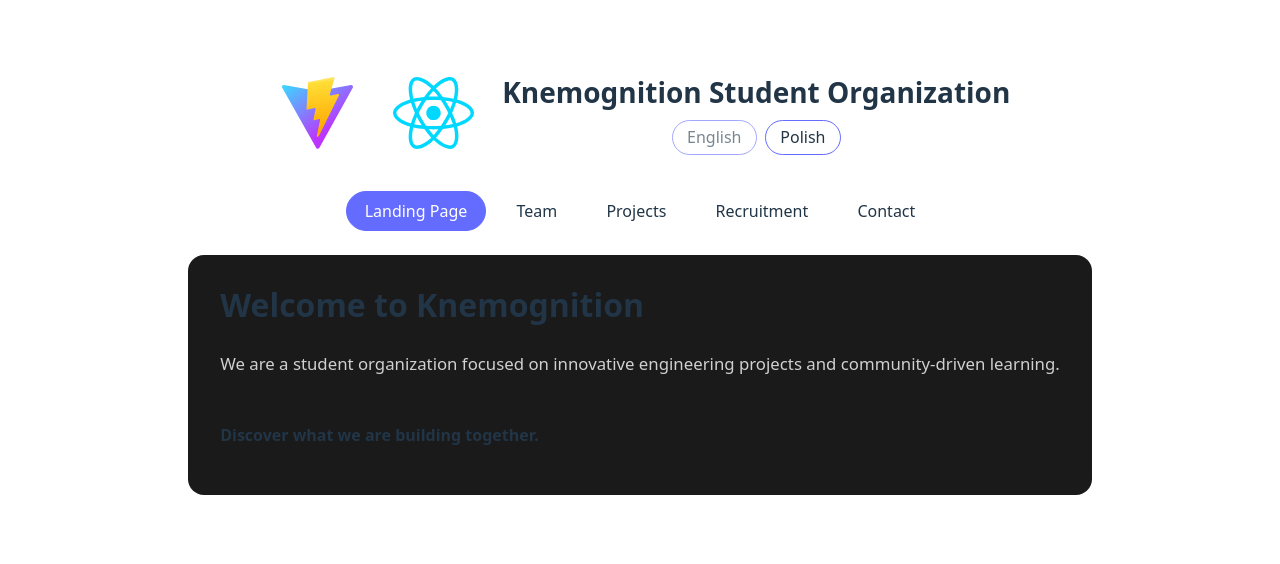
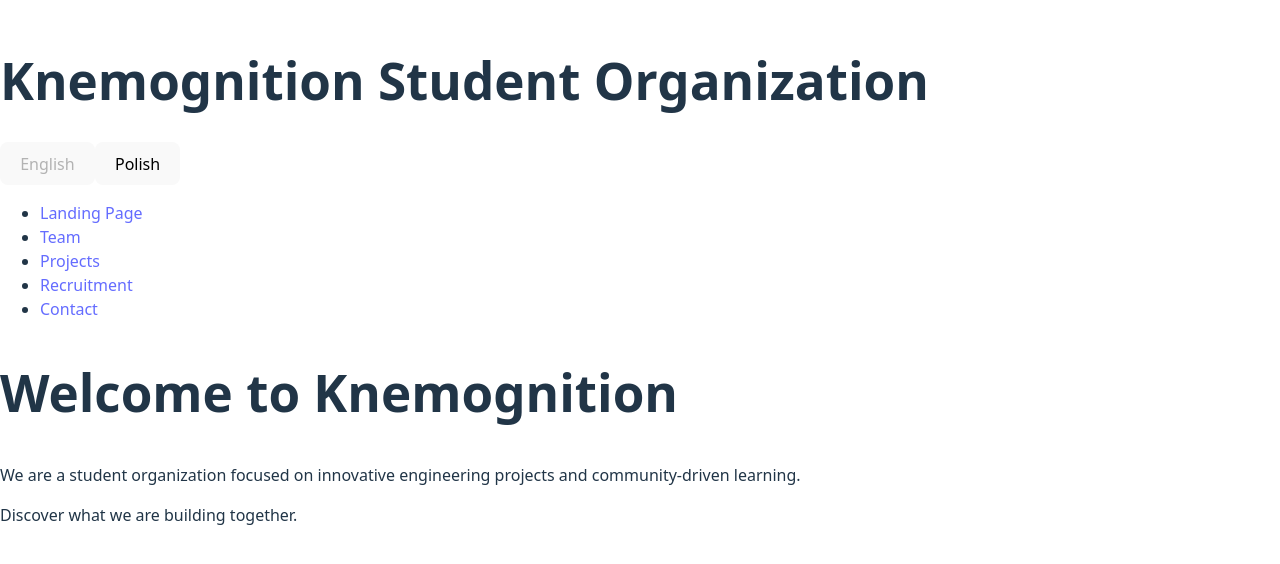
Before and after one commit to KN-Emognition/kn-emognition-website, a React (Vite) app: page / in a window 1280 px wide. Shown: the part 120-684 px from the top of the page. Built offline with nearby package versions, Linux system fonts and the light colour scheme.

Commit message:
chore: remove boilerplate

```diff
--- a/src/App.scss
+++ /dev/null
@@ -1,130 +0,0 @@
-#root {
-  max-width: 960px;
-  margin: 0 auto;
-  padding: 2rem;
-  text-align: center;
-}
-
-.app-shell {
-  display: flex;
-  flex-direction: column;
-  gap: 1.5rem;
-}
-
-.app-header {
-  display: flex;
-  flex-wrap: wrap;
-  align-items: center;
-  justify-content: center;
-  gap: 1rem;
-}
-
-.header-content {
-  display: flex;
-  flex-direction: column;
-  align-items: center;
-  gap: 0.75rem;
-}
-
-.app-title {
-  margin: 0;
-  font-size: 1.75rem;
-}
-
-.logo {
-  height: 4.5rem;
-  padding: 0.75rem;
-  will-change: filter;
-  transition: filter 300ms;
-}
-
-.logo:hover {
-  filter: drop-shadow(0 0 1.5rem #646cffaa);
-}
-
-.logo.react:hover {
-  filter: drop-shadow(0 0 1.5rem #61dafbaa);
-}
-
-.language-switch {
-  display: flex;
-  gap: 0.5rem;
-}
-
-.language-switch button {
-  border: 1px solid #646cff;
-  border-radius: 999px;
-  background: transparent;
-  padding: 0.35rem 0.9rem;
-  color: inherit;
-  cursor: pointer;
-  transition:
-    background-color 150ms ease,
-    color 150ms ease;
-}
-
-.language-switch button:hover:not([disabled]) {
-  background-color: #646cff;
-  color: #fff;
-}
-
-.language-switch button[disabled] {
-  opacity: 0.6;
-  cursor: default;
-}
-
-.app-nav {
-  display: flex;
-  flex-wrap: wrap;
-  justify-content: center;
-  gap: 0.75rem;
-}
-
-.nav-link {
-  text-decoration: none;
-  color: inherit;
-  border: 1px solid transparent;
-  border-radius: 999px;
-  padding: 0.45rem 1.1rem;
-  transition:
-    border-color 150ms ease,
-    background-color 150ms ease;
-}
-
-.nav-link:hover {
-  border-color: #646cff;
-}
-
-.nav-link.active {
-  background-color: #646cff;
-  color: #fff;
-  border-color: #646cff;
-}
-
-.app-main {
-  background-color: #1a1a1a;
-  border-radius: 1rem;
-  padding: 2rem;
-  text-align: left;
-}
-
-.page {
-  display: flex;
-  flex-direction: column;
-  gap: 0.75rem;
-}
-
-.page h1 {
-  margin: 0;
-  font-size: 2rem;
-}
-
-.page-lead {
-  font-size: 1.05rem;
-  line-height: 1.6;
-  color: #d0d0d0;
-}
-
-.page-cta {
-  font-weight: 600;
-}
--- a/src/App.tsx
+++ b/src/App.tsx
@@ -1,63 +1,10 @@
-import { useTranslation } from 'react-i18next'
-import { NavLink, Route, Routes } from 'react-router-dom'
-import reactLogo from './assets/react.svg'
-import viteLogo from '/vite.svg'
-import './App.scss'
-import { appRoutes, navigationRoutes } from './router/routes.tsx'
+import { Suspense } from 'react'
+import AppLayout from './components/AppLayout'
 
-function App() {
-  const { t, i18n } = useTranslation()
-  const currentLanguage = i18n.resolvedLanguage ?? i18n.language
-  return (
-    <div className="app-shell">
-      <header className="app-header">
-        <a href="https://vite.dev" target="_blank" rel="noreferrer">
-          <img src={viteLogo} className="logo" alt="Vite logo" />
-        </a>
-        <a href="https://react.dev" target="_blank" rel="noreferrer">
-          <img src={reactLogo} className="logo react" alt="React logo" />
-        </a>
-        <div className="header-content">
-          <h1 className="app-title">{t('app.title')}</h1>
-          <div className="language-switch">
-            <button
-              type="button"
-              onClick={() => void i18n.changeLanguage('en')}
-              disabled={currentLanguage === 'en'}
-            >
-              {t('app.switchToEnglish')}
-            </button>
-            <button
-              type="button"
-              onClick={() => void i18n.changeLanguage('pl')}
-              disabled={currentLanguage === 'pl'}
-            >
-              {t('app.switchToPolish')}
-            </button>
-          </div>
-        </div>
-      </header>
-      <nav className="app-nav">
-        {navigationRoutes.map(({ path, labelKey, end }) => (
-          <NavLink
-            key={path}
-            to={path}
-            end={end}
-            className={({ isActive }) => (isActive ? 'nav-link active' : 'nav-link')}
-          >
-            {t(labelKey)}
-          </NavLink>
-        ))}
-      </nav>
-      <main className="app-main">
-        <Routes>
-          {appRoutes.map(({ path, element }) => (
-            <Route key={path} path={path} element={element} />
-          ))}
-        </Routes>
-      </main>
-    </div>
-  )
-}
+const App = () => (
+  <Suspense fallback={<div>Loading...</div>}>
+    <AppLayout />
+  </Suspense>
+)
 
 export default App
--- /dev/null
+++ b/src/components/AppLayout/index.tsx
@@ -0,0 +1,52 @@
+import { useTranslation } from 'react-i18next'
+import { NavLink, Route, Routes } from 'react-router-dom'
+import { appRoutes, navigationRoutes } from '../../router'
+
+const AppLayout = () => {
+  const { t, i18n } = useTranslation()
+  const currentLanguage = i18n.resolvedLanguage ?? i18n.language
+
+  return (
+    <div>
+      <header>
+        <h1>{t('app.title')}</h1>
+        <div>
+          <button
+            type="button"
+            onClick={() => void i18n.changeLanguage('en')}
+            disabled={currentLanguage === 'en'}
+          >
+            {t('app.switchToEnglish')}
+          </button>
+          <button
+            type="button"
+            onClick={() => void i18n.changeLanguage('pl')}
+            disabled={currentLanguage === 'pl'}
+          >
+            {t('app.switchToPolish')}
+          </button>
+        </div>
+      </header>
+      <nav>
+        <ul>
+          {navigationRoutes.map(({ path, labelKey, end }) => (
+            <li key={path}>
+              <NavLink to={path} end={end}>
+                {t(labelKey)}
+              </NavLink>
+            </li>
+          ))}
+        </ul>
+      </nav>
+      <main>
+        <Routes>
+          {appRoutes.map(({ path, element }) => (
+            <Route key={path} path={path} element={element} />
+          ))}
+        </Routes>
+      </main>
+    </div>
+  )
+}
+
+export default AppLayout
```
Also changed, not shown: src/router.tsx (renamed from src/router/routes.tsx, +6 -6 lines).
